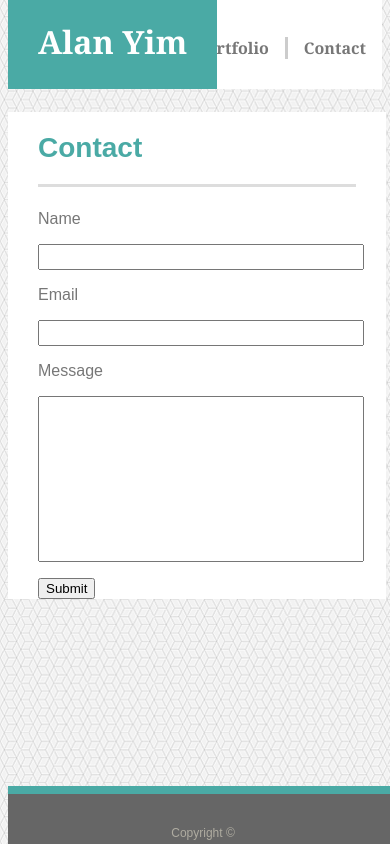
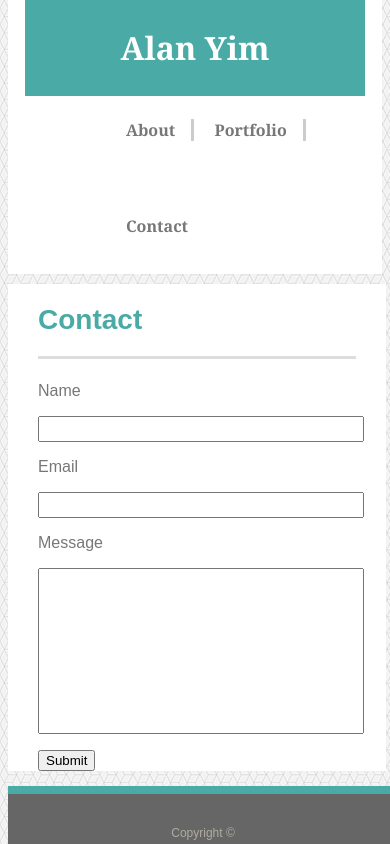
Before and after one commit to ayim84/Responsive-Portfolio, a plain HTML site: page contact.html in a window 390 px wide. Drawn offline with Linux system fonts and the light colour scheme.

Commit message:
All files pretty much done

```diff
--- a/assets/css/style.css
+++ b/assets/css/style.css
@@ -171,3 +171,31 @@ form{
         width: 91%;
     }
   }
+
+  @media only screen and (max-width: 640px){
+      header{
+          position: static;
+          height: 100%;
+      }
+      #name{
+          text-align:center;
+          position: static;
+      }
+      #contact{
+          float: none;
+          display: inline-block;
+      }
+      #portfolio{
+          float: none;
+          display: inline-block;
+      }
+      #about{
+          float: none;
+          display: inline-block;
+      }
+      #links{
+          margin-left: 25%;
+          margin-top: -4%;
+          margin-bottom: -4%;
+      }
+  }
--- a/contact.html
+++ b/contact.html
@@ -10,20 +10,22 @@
 
         <header>
 
+            <div class="header-box">
                 <div id="name">
                     <h1>Alan Yim</h1>
                 </div>
 
+                <div id="links">
+                    <div id="about">
+                        <a href="index.html"><strong>About</strong></a>
+                    </div>
+                    <div id="portfolio">
+                        <a href="portfolio.html"><strong>Portfolio</strong></a>
+                    </div>
                     <div id="contact">
                             <a href="contact.html"><strong>Contact</strong></a>
                     </div>
-
-            <div id="portfolio">
-                    <a href="portfolio.html"><strong>Portfolio</strong></a>
                 </div>
-
-            <div id="about">
-                <a href="index.html"><strong>About</strong></a>
             </div>
 
         </header>
```
Also changed, not shown: index.html (+9 -9 lines), portfolio.html (+8 -6 lines). Lines whose indentation alone changed are shown as unchanged.
